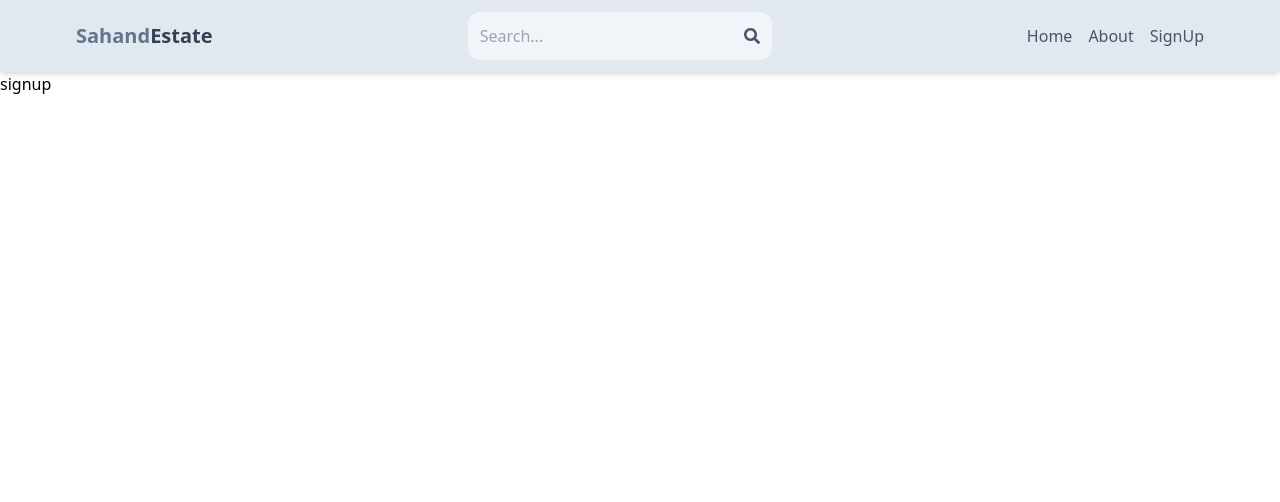
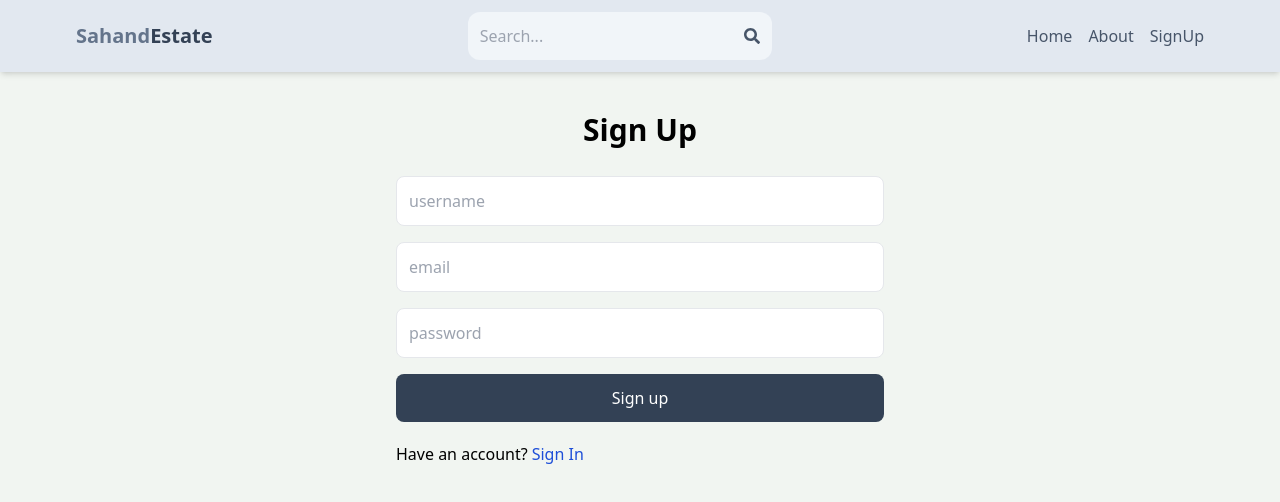
Before and after one commit to Harsh-rjn21/mern-estate, a React (Vite) app in the folder client/: page /sign-up in a window 1280 px wide. Shown: the top 502 px of the page. Built offline with nearby package versions, Linux system fonts and the light colour scheme.

Commit message:
created signup UI

```diff
--- a/client/src/index.css
+++ b/client/src/index.css
@@ -1,3 +1,8 @@
 @tailwind base;
 @tailwind components;
 @tailwind utilities;
+
+
+body{
+    background: rgb(241,245,241);
+};
--- a/client/src/pages/SignUp.jsx
+++ b/client/src/pages/SignUp.jsx
@@ -1,9 +1,25 @@
 import React from 'react'
+import {Link} from "react-router-dom"
 
 export default function SignUp() {
   return (
-    <div>
-      signup
+    <div className='p-3 max-w-lg mx-auto'>
+      <h1 className='text-3xl text-center font-semibold my-7'>Sign Up</h1>
+      <form className='flex flex-col gap-4'>
+        <input type="text" placeholder='username' className='border p-3 rounded-lg ' id='username' />
+        <input type="email" placeholder='email' className='border p-3 rounded-lg ' id='email' />
+        <input type="password" placeholder='password' className='border p-3 rounded-lg ' id='password' />
+        <button  className="bg-slate-700 text-white rounded-lg text-center p-3 cursor-pointer hover:opacity-90 disabled:opacity-80">Sign up</button>
+      </form>
+      <div className='flex gap-1 mt-5'>
+        <p>Have an account?</p>
+        <Link to="/sign-in">
+
+        <span className='text-blue-700 hover:underline'>
+        Sign In
+        </span>
+        </Link>
+      </div>
     </div>
   )
 }
```
